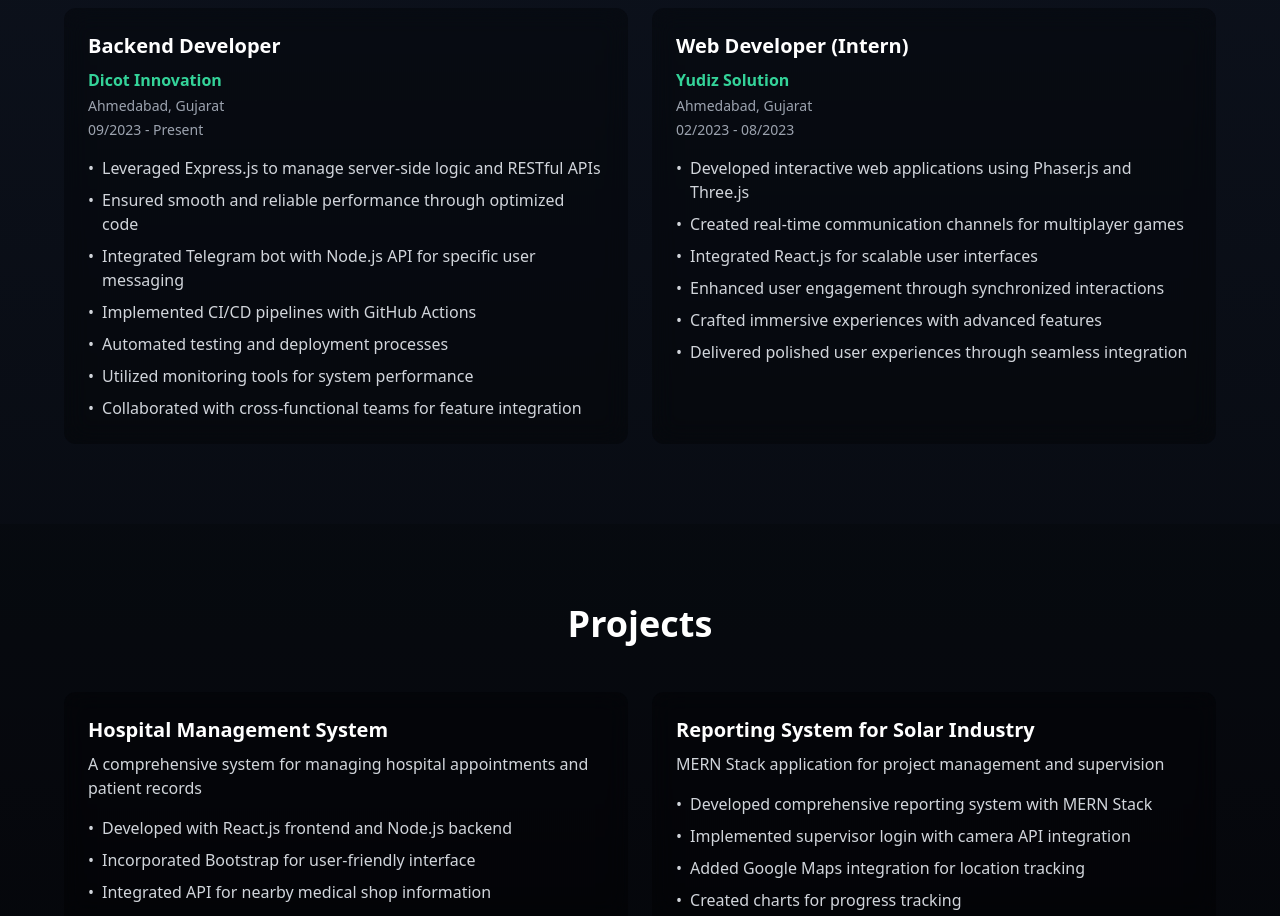
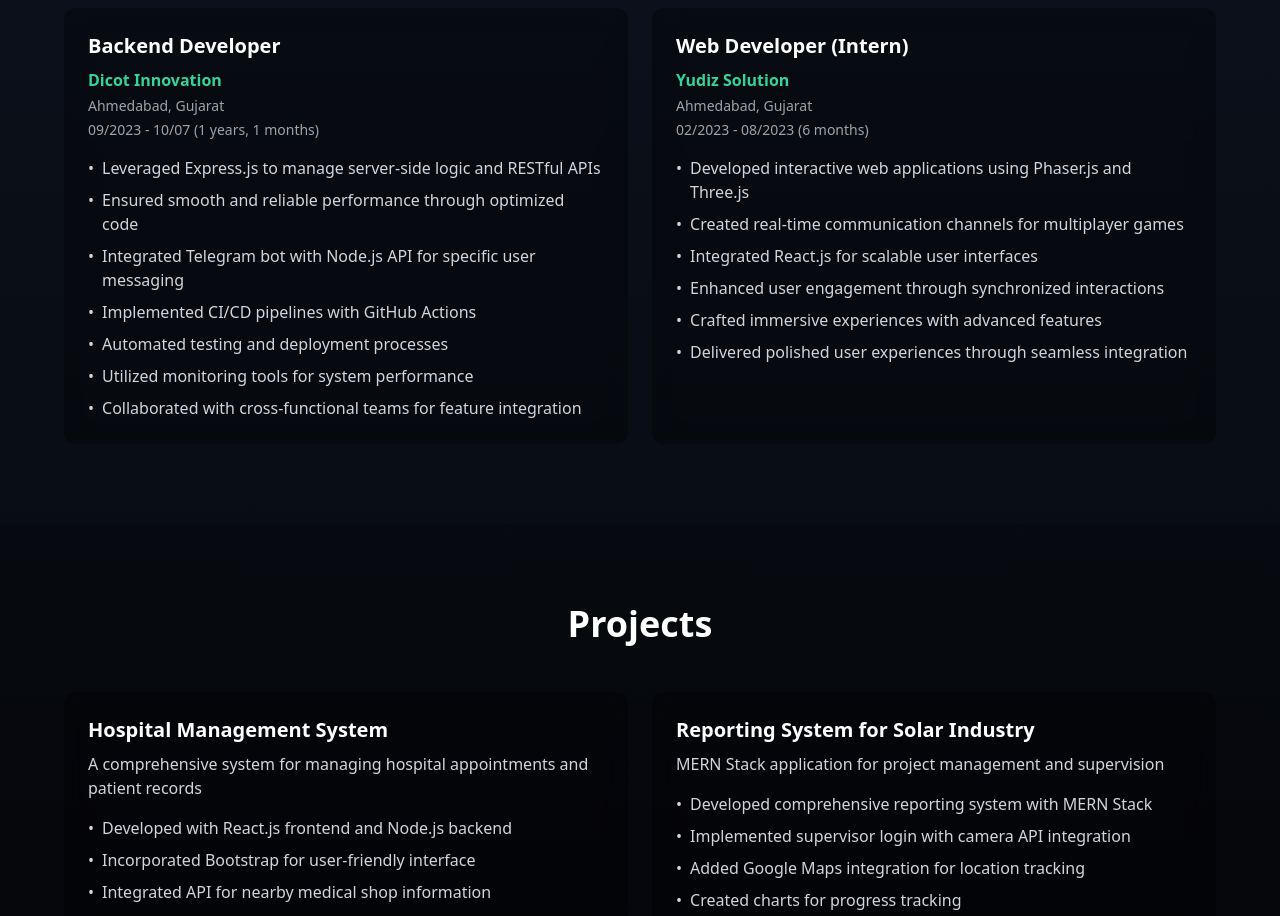
Before and after one commit to jalishchauhan07/my-portfolio, a React (Create React App) app: page / in a window 1280 px wide. Shown: the part 960-1876 px from the top of the page. Built offline with nearby package versions, Linux system fonts and the light colour scheme.

Commit message:
update experience section

```diff
--- a/src/portfolio.jsx
+++ b/src/portfolio.jsx
@@ -202,12 +202,39 @@ const SkillCategory = ({ title, skills }) => (
 const Portfolio = () => {
   const mountRef = useRef(null);
   const [isMenuOpen, setIsMenuOpen] = useState(false);
+  function calculateWorkDuration(startDate, endDate) {
+    const start = new Date(startDate);
+    const end = new Date(endDate);
+
+    // Ensure startDate is not after endDate
+    if (start > end) {
+      return "Invalid dates. Start date cannot be after end date.";
+    }
+
+    // Calculate total months between the two dates
+    const totalMonths =
+      (end.getFullYear() - start.getFullYear()) * 12 +
+      (end.getMonth() - start.getMonth());
+
+    if (totalMonths >= 12) {
+      const years = Math.floor(totalMonths / 12);
+      const remainingMonths = totalMonths % 12;
+      return remainingMonths > 0
+        ? `${years} years, ${remainingMonths} months`
+        : `${years} years`;
+    } else {
+      return `${totalMonths} months`;
+    }
+  }
   const experiences = [
     {
       title: "Backend Developer",
       company: "Dicot Innovation",
       location: "Ahmedabad, Gujarat",
-      duration: "09/2023 - Present",
+      duration:
+        "09/2023 - 10/07 (" +
+        calculateWorkDuration("2023-09-1", "2024-10-07") +
+        ")",
       description: [
         "Leveraged Express.js to manage server-side logic and RESTful APIs",
         "Ensured smooth and reliable performance through optimized code",
@@ -222,7 +249,10 @@ const Portfolio = () => {
       title: "Web Developer (Intern)",
       company: "Yudiz Solution",
       location: "Ahmedabad, Gujarat",
-      duration: "02/2023 - 08/2023",
+      duration:
+        "02/2023 - 08/2023 (" +
+        calculateWorkDuration("2023-02-1", "2023-08-30") +
+        ")",
       description: [
         "Developed interactive web applications using Phaser.js and Three.js",
         "Created real-time communication channels for multiplayer games",
```
